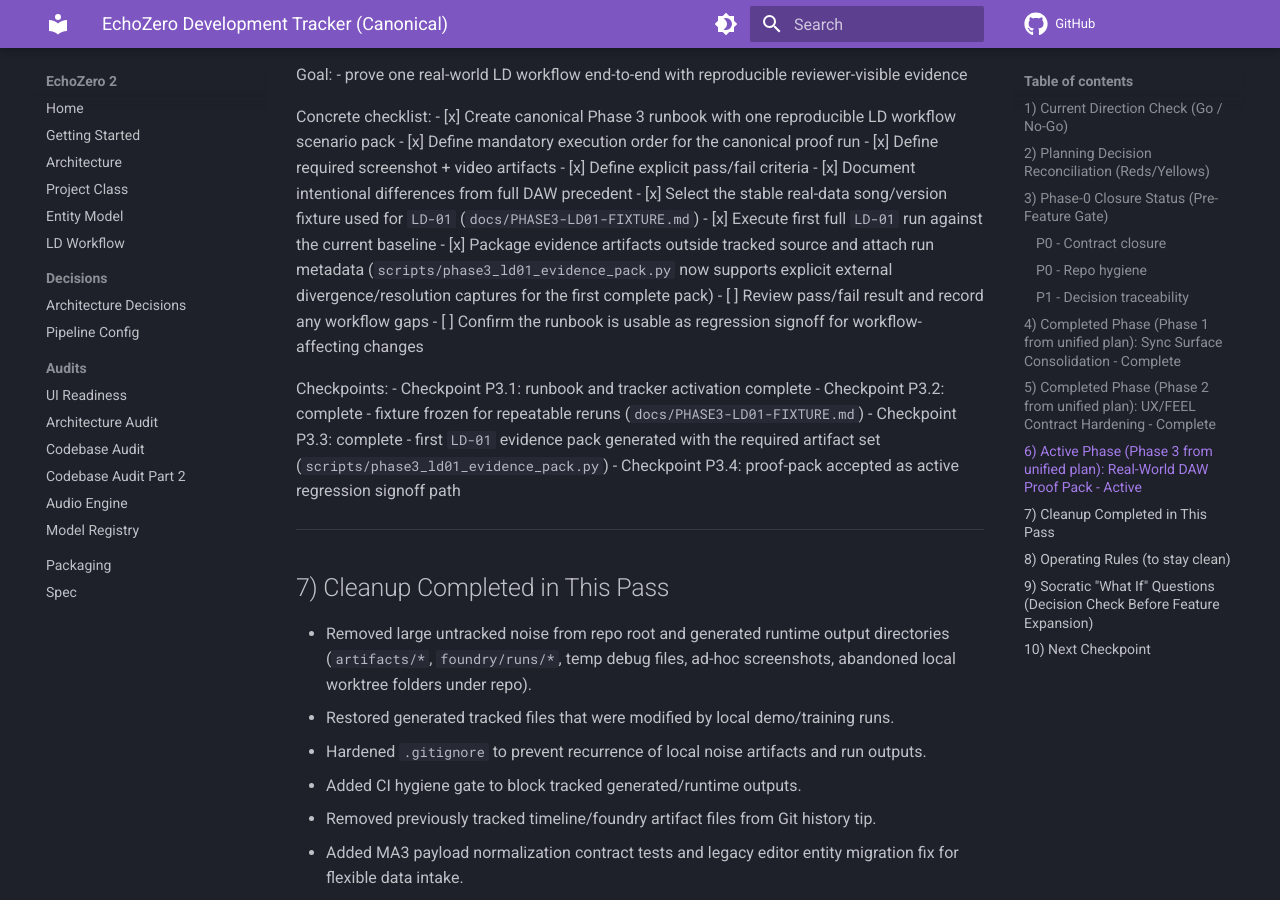
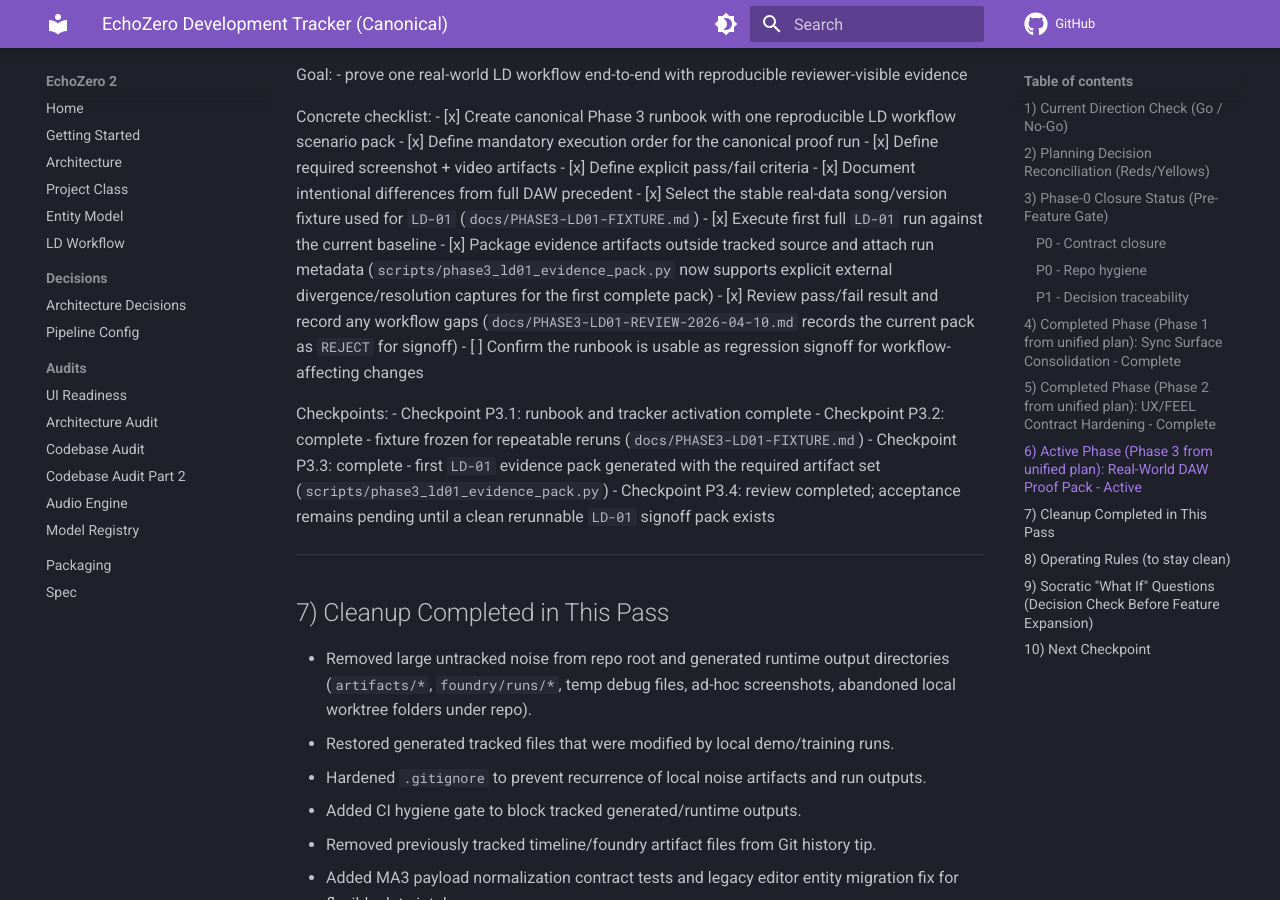
Before and after one commit to gdennen0/EchoZero, an MkDocs documentation site: the page built from docs/DEVELOPMENT-TRACKER.md, in a window 1280 px wide and 900 px high, scrolled down 3793 px. Built offline with MkDocs 1.6.1 and Material for MkDocs 9.7.7, drawn with Linux system fonts in a browser that asks for light colours; comment, search, counter and statistics services are not loaded; some of the changed text lies outside the part shown.

Commit message:
Phase 3: review LD-01 pack and record signoff gaps

```diff
--- a/docs/DEVELOPMENT-TRACKER.md
+++ b/docs/DEVELOPMENT-TRACKER.md
@@ -106,14 +106,14 @@ Concrete checklist:
 - [x] Select the stable real-data song/version fixture used for `LD-01` (`docs/PHASE3-LD01-FIXTURE.md`)
 - [x] Execute first full `LD-01` run against the current baseline
 - [x] Package evidence artifacts outside tracked source and attach run metadata (`scripts/phase3_ld01_evidence_pack.py` now supports explicit external divergence/resolution captures for the first complete pack)
-- [ ] Review pass/fail result and record any workflow gaps
+- [x] Review pass/fail result and record any workflow gaps (`docs/PHASE3-LD01-REVIEW-2026-04-10.md` records the current pack as `REJECT` for signoff)
 - [ ] Confirm the runbook is usable as regression signoff for workflow-affecting changes
 
 Checkpoints:
 - Checkpoint P3.1: runbook and tracker activation complete
 - Checkpoint P3.2: complete - fixture frozen for repeatable reruns (`docs/PHASE3-LD01-FIXTURE.md`)
 - Checkpoint P3.3: complete - first `LD-01` evidence pack generated with the required artifact set (`scripts/phase3_ld01_evidence_pack.py`)
-- Checkpoint P3.4: proof-pack accepted as active regression signoff path
+- Checkpoint P3.4: review completed; acceptance remains pending until a clean rerunnable `LD-01` signoff pack exists
 
 ---
 
@@ -153,4 +153,4 @@ Checkpoints:
 
 ## 10) Next Checkpoint
 
-Phase 3 active. Next checkpoint: review the first complete `LD-01` evidence pack and promote the runbook to active regression signoff if it holds.
+Phase 3 active. Next checkpoint: close the documented `LD-01` workflow/signoff gaps and rerun the pack until it is acceptable as the active regression signoff path.
```
Also changed, not shown: docs/PHASE3-LD01-REVIEW-2026-04-10.md (added, +42 -0 lines).
